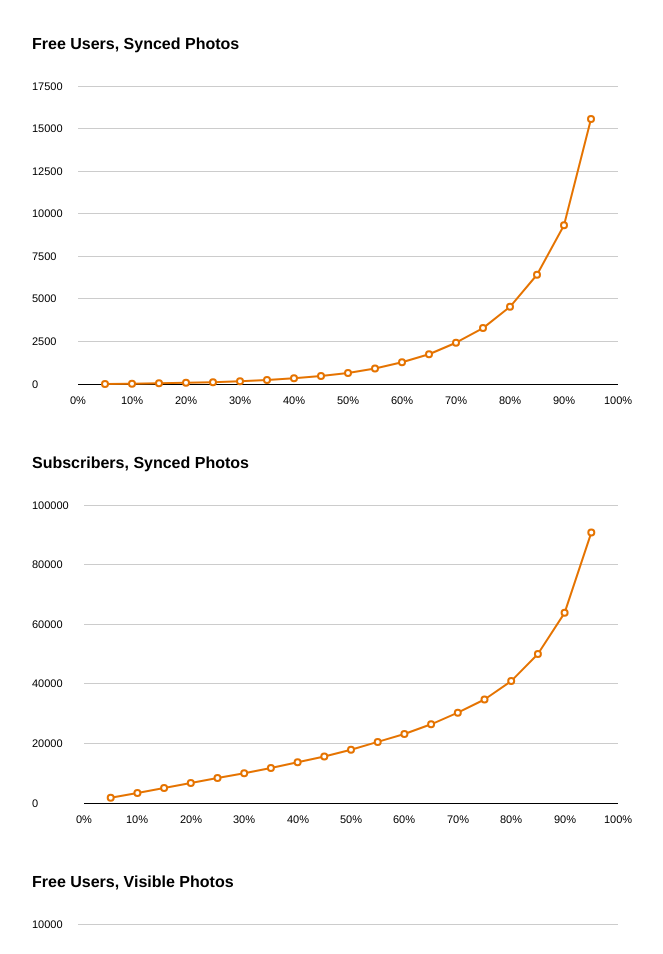
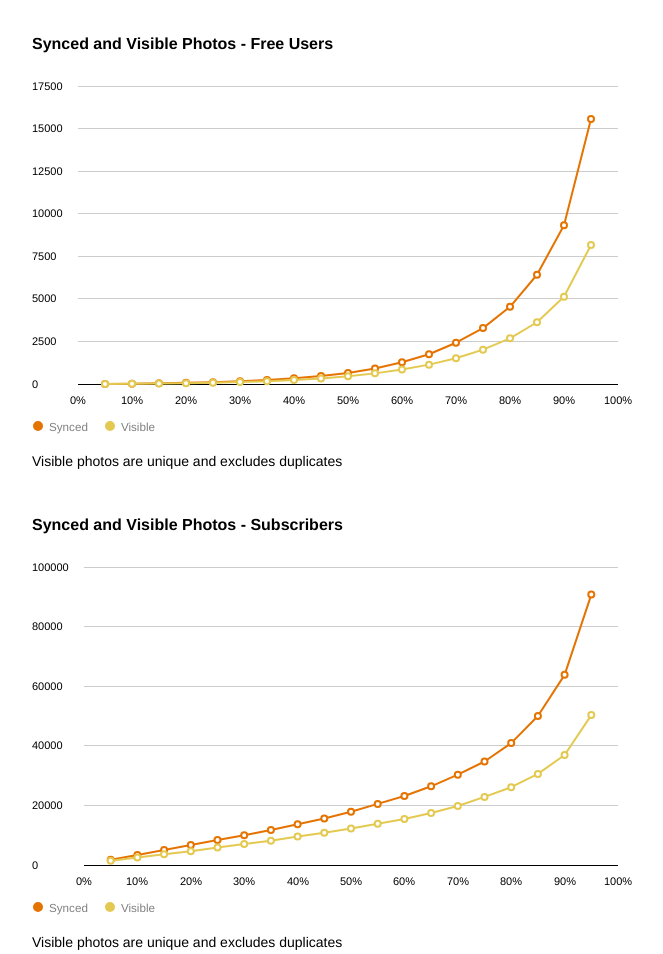
Before and after one commit to everpix/everpix.github.io, a plain HTML site: page numbers.html in a window 1280 px wide. Shown: the part 7940-8894 px from the top of the page, without its empty margins (408-1071 px from the left). Drawn offline with Linux system fonts and the light colour scheme.

Commit message:
Combining synced/visible graphs in Users section

```diff
--- /dev/null
+++ b/data/users/photos-free.json
@@ -0,0 +1,44 @@
+{
+  "Synced": [
+    [0.05, 4],
+    [0.1, 15],
+    [0.15, 38],
+    [0.2, 68],
+    [0.25, 110],
+    [0.3, 164],
+    [0.35, 234],
+    [0.4, 331],
+    [0.45, 465],
+    [0.5, 652],
+    [0.55, 909],
+    [0.6, 1273],
+    [0.65, 1745],
+    [0.7, 2423],
+    [0.75, 3282],
+    [0.8, 4535],
+    [0.85, 6416],
+    [0.9, 9317],
+    [0.95, 15565]
+  ],
+  "Visible": [
+    [0.05, 3],
+    [0.1, 10],
+    [0.15, 24],
+    [0.2, 46],
+    [0.25, 75],
+    [0.3, 114],
+    [0.35, 166],
+    [0.4, 235],
+    [0.45, 329],
+    [0.5, 452],
+    [0.55, 624],
+    [0.6, 852],
+    [0.65, 1137],
+    [0.7, 1515],
+    [0.75, 2018],
+    [0.8, 2682],
+    [0.85, 3627],
+    [0.9, 5120],
+    [0.95, 8163]
+  ]
+}
--- /dev/null
+++ b/data/users/photos-subscribers.json
@@ -0,0 +1,44 @@
+{
+  "Synced": [
+    [0.05, 1785],
+    [0.1, 3388],
+    [0.15, 5036],
+    [0.2, 6699],
+    [0.25, 8424],
+    [0.3, 9959],
+    [0.35, 11768],
+    [0.4, 13652],
+    [0.45, 15635],
+    [0.5, 17862],
+    [0.55, 20500],
+    [0.6, 23144],
+    [0.65, 26412],
+    [0.7, 30323],
+    [0.75, 34737],
+    [0.8, 40909],
+    [0.85, 50017],
+    [0.9, 63803],
+    [0.95, 90740]
+  ],
+  "Visible": [
+    [0.05, 1411],
+    [0.1, 2550],
+    [0.15, 3583],
+    [0.2, 4644],
+    [0.25, 5858],
+    [0.3, 7056],
+    [0.35, 8174],
+    [0.4, 9529],
+    [0.45, 10832],
+    [0.5, 12242],
+    [0.55, 13839],
+    [0.6, 15415],
+    [0.65, 17463],
+    [0.7, 19799],
+    [0.75, 22854],
+    [0.8, 26098],
+    [0.85, 30565],
+    [0.9, 36912],
+    [0.95, 50306]
+  ]
+}
--- a/data/users/synced-photos-free.json
+++ /dev/null
@@ -1,23 +0,0 @@
-{
-  "Photos": [
-    [0.05, 4],
-    [0.1, 15],
-    [0.15, 38],
-    [0.2, 68],
-    [0.25, 110],
-    [0.3, 164],
-    [0.35, 234],
-    [0.4, 331],
-    [0.45, 465],
-    [0.5, 652],
-    [0.55, 909],
-    [0.6, 1273],
-    [0.65, 1745],
-    [0.7, 2423],
-    [0.75, 3282],
-    [0.8, 4535],
-    [0.85, 6416],
-    [0.9, 9317],
-    [0.95, 15565]
-  ]
-}
--- a/data/users/synced-photos-subscribers.json
+++ /dev/null
@@ -1,23 +0,0 @@
-{
-  "Photos": [
-    [0.05, 1785],
-    [0.1, 3388],
-    [0.15, 5036],
-    [0.2, 6699],
-    [0.25, 8424],
-    [0.3, 9959],
-    [0.35, 11768],
-    [0.4, 13652],
-    [0.45, 15635],
-    [0.5, 17862],
-    [0.55, 20500],
-    [0.6, 23144],
-    [0.65, 26412],
-    [0.7, 30323],
-    [0.75, 34737],
-    [0.8, 40909],
-    [0.85, 50017],
-    [0.9, 63803],
-    [0.95, 90740]
-  ]
-}
--- a/data/users/visible-photos-free.json
+++ /dev/null
@@ -1,23 +0,0 @@
-{
-  "Photos": [
-    [0.05, 3],
-    [0.1, 10],
-    [0.15, 24],
-    [0.2, 46],
-    [0.25, 75],
-    [0.3, 114],
-    [0.35, 166],
-    [0.4, 235],
-    [0.45, 329],
-    [0.5, 452],
-    [0.55, 624],
-    [0.6, 852],
-    [0.65, 1137],
-    [0.7, 1515],
-    [0.75, 2018],
-    [0.8, 2682],
-    [0.85, 3627],
-    [0.9, 5120],
-    [0.95, 8163]
-  ]
-}
--- a/data/users/visible-photos-subscribers.json
+++ /dev/null
@@ -1 +0,0 @@
-{"Photos":[[0.05,1411],[0.1,2550],[0.15,3583],[0.2,4644],[0.25,5858],[0.3,7056],[0.35,8174],[0.4,9529],[0.45,10832],[0.5,12242],[0.55,13839],[0.6,15415],[0.65,17463],[0.7,19799],[0.75,22854],[0.8,26098],[0.85,30565],[0.9,36912],[0.95,50306]]}
--- a/numbers.html
+++ b/numbers.html
@@ -490,42 +490,10 @@
           <p>We launched a new subscription model with <a href="http://blog.everpix.com/post/44630183289/introducing-everpix-free-explore" target="_blank">Everpix Free</a> on March 2013. Free users had minimum of 12 months of accessible photos (additional months available via bonuses) and it was unlimited for subscribers.</p>
         </div>
 
-        <div class="subsection" id="users/synced-photos-free">
-          <h4>Free Users, Synced Photos</h4>
-
-          <div class="graph" data-type="lines" data-scale="percentiles" data-points data-load="data/users/synced-photos-free.json">
-            <div class="graph-content"></div>
-            <div class="graph-legend"></div>
-            <span class="graph-tooltip">
-              <span class="graph-tooltip-series"></span>
-              <span class="graph-tooltip-label"></span>
-              <span class="graph-tooltip-value"></span>
-            </span>
-          </div>
-
-          <p><!--Comment--></p>
-        </div>
-
-        <div class="subsection" id="users/synced-photos-subscribers">
-          <h4>Subscribers, Synced Photos</h4>
-
-          <div class="graph" data-type="lines" data-scale="percentiles" data-points data-load="data/users/synced-photos-subscribers.json">
-            <div class="graph-content"></div>
-            <div class="graph-legend"></div>
-            <span class="graph-tooltip">
-              <span class="graph-tooltip-series"></span>
-              <span class="graph-tooltip-label"></span>
-              <span class="graph-tooltip-value"></span>
-            </span>
-          </div>
-
-          <p><!--Comment--></p>
-        </div>
-
-        <div class="subsection" id="users/visible-photos-free">
-          <h4>Free Users, Visible Photos</h4>
-
-          <div class="graph" data-type="lines" data-scale="percentiles" data-points data-load="data/users/visible-photos-free.json">
+        <div class="subsection" id="users/photos-free">
+          <h4>Synced and Visible Photos - Free Users</h4>
+
+          <div class="graph" data-type="lines" data-scale="percentiles" data-points data-load="data/users/photos-free.json">
             <div class="graph-content"></div>
             <div class="graph-legend"></div>
             <span class="graph-tooltip">
@@ -538,10 +506,10 @@
           <p>Visible photos are unique and excludes duplicates</p>
         </div>
 
-        <div class="subsection" id="users/visible-photos-subscribers">
-          <h4>Subscribers, Visible Photos</h4>
-
-          <div class="graph" data-type="lines" data-scale="percentiles" data-points data-load="data/users/visible-photos-subscribers.json">
+        <div class="subsection" id="users/photos-subscribers">
+          <h4>Synced and Visible Photos - Subscribers</h4>
+
+          <div class="graph" data-type="lines" data-scale="percentiles" data-points data-load="data/users/photos-subscribers.json">
             <div class="graph-content"></div>
             <div class="graph-legend"></div>
             <span class="graph-tooltip">
```
